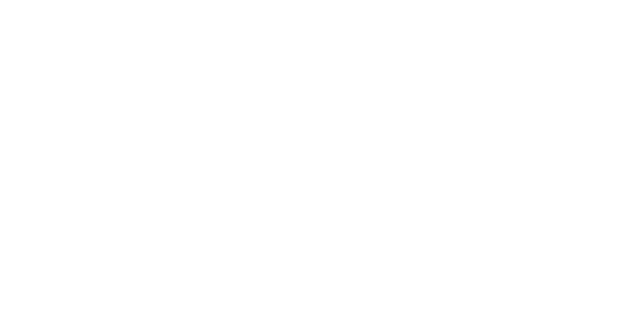
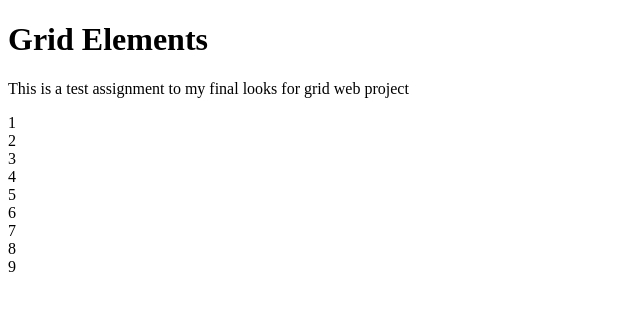
Before and after one commit to jenacid0/grid-web-layout, a plain HTML site: page grid-web-layout.html in a window 1280 px wide. Shown: the whole page, without its empty margins (0-640 px from the left). Drawn offline with Linux system fonts and the light colour scheme.

Commit message:
updates to grid assignment

```diff
--- a/grid-web-layout.html
+++ b/grid-web-layout.html
@@ -1,11 +1,26 @@
 <!DOCTYPE html>
 <html lang="en">
+
 <head>
     <meta charset="UTF-8">
     <meta name="viewport" content="width=device-width, initial-scale=1.0">
-    <title>Document</title>
+    <title>This assignment is my grid web layout project</title>
 </head>
+
 <body>
+    <h1>Grid Elements</h1>
+    <p>This is a test assignment to my final looks for grid web project</p>
+    <div class="grid-container">
+        <div class="grid-item">1</div>
+        <div class="grid-item">2</div>
+        <div class="grid-item">3</div>
+        <div class="grid-item">4</div>
+        <div class="grid-item">5</div>
+        <div class="grid-item">6</div>
+        <div class="grid-item">7</div>
+        <div class="grid-item">8</div>
+        <div class="grid-item">9</div>
+    </div>
+</body>
 
-</body>
 </html>
```
